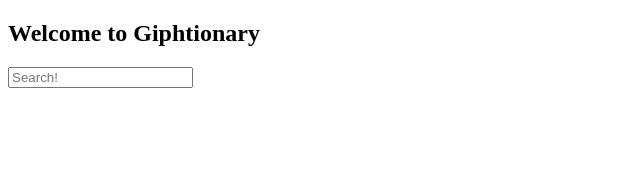
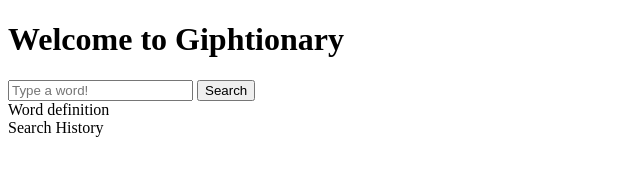
Before and after one commit to TheBluWiz/Giphtionary, a plain HTML site: page index.html in a window 1280 px wide. Shown: the whole page, without its empty margins (0-640 px from the left). Drawn offline with Linux system fonts and the light colour scheme; no server answers.

Commit message:
Add to html structure

```diff
--- a/index.html
+++ b/index.html
@@ -1,22 +1,47 @@
 <!DOCTYPE html>
 <html lang="en">
+
 <head>
   <meta charset="UTF-8">
   <meta http-equiv="X-UA-Compatible" content="IE=edge">
   <meta name="viewport" content="width=device-width, initial-scale=1.0">
+  <link rel="stylesheet" href="./Assets/css/style.css" />
   <title>07-Project-1</title>
 </head>
+
 <body>
-  <section>
+  <header>
     <h1>Welcome to Giphtionary</h1>
-  </section>
-  <div id="container">
-    <section class="input-wrapper-2">
-      <input type="text" placeholder="Search!"></input>
-    </section>
+  </header>
 
-  </div>
-  <script src="./Assets/js/script.js"></script>
-</main>
+  <main>
+    <div>
+      <form class="input-wrapper">
+        <input type="text" placeholder="Type a word!" id="js-word-input"></input>
+        <button id="js-search-word">Search</button>
+      </form>
+
+      <section>
+        <div class=“word-definition”> Word definition </div>
+        <div> Search History </div>
+
+      </section>
+
+      <section class="container">
+        <!--  left giphy -->
+        <div class="left” id=“giff-display”>
+
+      </div>
+      <!-- right giphy -->
+      <div class=" right" id=“giff-display”>
+
+        </div>
+      </section>
+
+    </div>
+
+    <script src="./Assets/js/script.js"></script>
+  </main>
 </body>
+
 </html>
```
